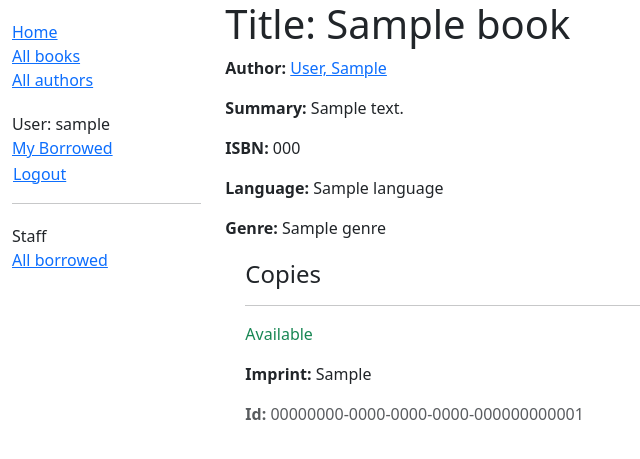
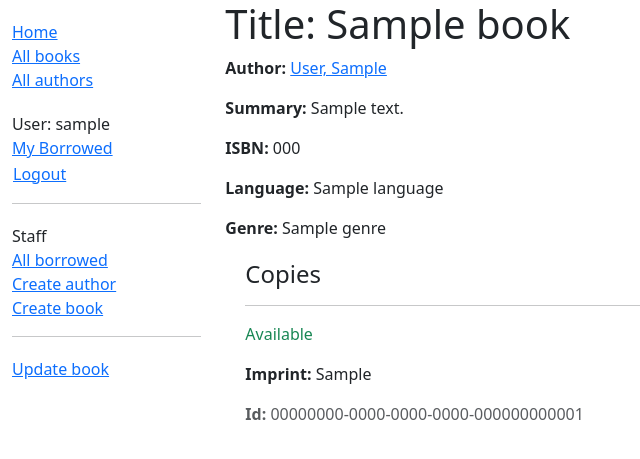
Before and after one commit to Adam-Bitz/csci313-assignment-3-Adam-Bitz, a Django app: page /catalog/book/1 in a window 1280 px wide. Shown: the top 459 px of the page, without its empty margins (0-640 px from the left). Run offline with Django 5.2, Linux system fonts and the light colour scheme; a user stored in the database is signed in; tables that the repository leaves empty hold one stand-in row (values such as "Sample post"); parts of the project's set-up code (start-up, migrations or seed data) failed here and were passed over.

Commit message:
Added pages for adding updating and deleting authors and books. Added test files

```diff
--- a/locallibrary/catalog/templates/base_generic.html
+++ b/locallibrary/catalog/templates/base_generic.html
@@ -43,6 +43,10 @@
               <ul class="sidebar-nav">
                 <li>Staff</li>
                 <li><a href="{% url 'all-borrowed' %}">All borrowed</a></li>
+                {% if perms.catalog.add_author %}
+                <li><a href="{% url 'author-create' %}">Create author</a></li>
+                <li><a href="{% url 'book-create' %}">Create book</a></li>
+                {% endif %}
               </ul>
             {% endif %}
           {% endblock %}
--- a/locallibrary/catalog/templates/catalog/book_detail.html
+++ b/locallibrary/catalog/templates/catalog/book_detail.html
@@ -27,3 +27,20 @@
     {% endfor %}
   </div>
 {% endblock %}
+
+{% block sidebar %}
+  {{ block.super }}
+
+  {% if perms.catalog.change_book or perms.catalog.delete_book %}
+  <hr>
+  <ul class="sidebar-nav">
+    {% if perms.catalog.change_book %}
+      <li><a href="{% url 'book-update' book.id %}">Update book</a></li>
+    {% endif %}
+    {% if not book.bookinstance_set.all and perms.catalog.delete_book %}
+      <li><a href="{% url 'book-delete' book.id %}">Delete book</a></li>
+    {% endif %}
+  </ul>
+  {% endif %}
+
+{% endblock %}
--- a/locallibrary/catalog/urls.py
+++ b/locallibrary/catalog/urls.py
@@ -10,4 +10,10 @@ urlpatterns = [
     path('mybooks/', views.LoanedBooksByUserListView.as_view(), name='my-borrowed'),
     path('loanedbooks/', views.AllLoanedBooksListView.as_view(), name='all-borrowed'),
     path('book/<uuid:pk>/renew/', views.renew_book_librarian, name='renew-book-librarian'),
+    path('author/create/', views.AuthorCreate.as_view(), name='author-create'),
+    path('author/<int:pk>/update/', views.AuthorUpdate.as_view(), name='author-update'),
+    path('author/<int:pk>/delete/', views.AuthorDelete.as_view(), name='author-delete'),
+    path('book/create/', views.BookCreate.as_view(), name='book-create'),
+    path('book/<int:pk>/update/', views.BookUpdate.as_view(), name='book-update'),
+    path('book/<int:pk>/delete/', views.BookDelete.as_view(), name='book-delete'),
 ]
--- a/locallibrary/catalog/views.py
+++ b/locallibrary/catalog/views.py
@@ -123,6 +123,7 @@ def renew_book_librarian(request, pk):
 from django.views.generic.edit import CreateView, UpdateView, DeleteView
 from django.urls import reverse_lazy
 from .models import Author
+from django.contrib.auth.mixins import PermissionRequiredMixin
 
 class AuthorCreate(PermissionRequiredMixin, CreateView):
     model = Author
@@ -149,3 +150,29 @@ class AuthorDelete(PermissionRequiredMixin, DeleteView):
             return HttpResponseRedirect(
                 reverse("author-delete", kwargs={"pk": self.object.pk})
             )
+
+class BookCreate(PermissionRequiredMixin, CreateView):
+    model = Book
+    fields = ['title', 'author', 'summary', 'isbn', 'genre', 'language']
+    permission_required = 'catalog.add_book'
+
+
+class BookUpdate(PermissionRequiredMixin, UpdateView):
+    model = Book
+    fields = ['title', 'author', 'summary', 'isbn', 'genre', 'language']
+    permission_required = 'catalog.change_book'
+
+
+class BookDelete(PermissionRequiredMixin, DeleteView):
+    model = Book
+    success_url = reverse_lazy('books')
+    permission_required = 'catalog.delete_book'
+
+    def form_valid(self, form):
+        try:
+            self.object.delete()
+            return HttpResponseRedirect(self.success_url)
+        except Exception as e:
+            return HttpResponseRedirect(
+                reverse("book-delete", kwargs={"pk": self.object.pk})
+            )
```
Also changed, not shown: locallibrary/catalog/templates/catalog/author_confirm_delete.html (added, +25 -0 lines), locallibrary/catalog/templates/catalog/author_detail.html (+17 -0 lines), locallibrary/catalog/templates/catalog/author_form.html (added, +11 -0 lines), locallibrary/catalog/templates/catalog/book_confirm_delete.html (added, +25 -0 lines), locallibrary/catalog/templates/catalog/book_form.html (added, +11 -0 lines), locallibrary/catalog/tests/__init__.py (added), locallibrary/catalog/tests/test_forms.py (added), locallibrary/catalog/tests/test_models.py (added), locallibrary/catalog/tests/test_views.py (added).
